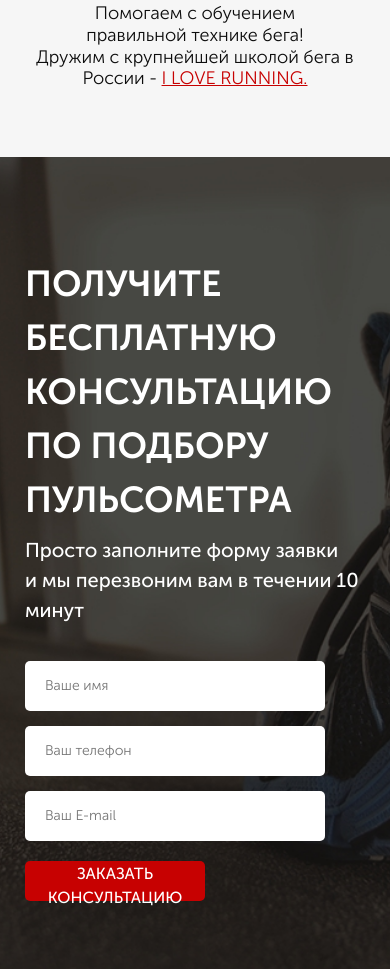
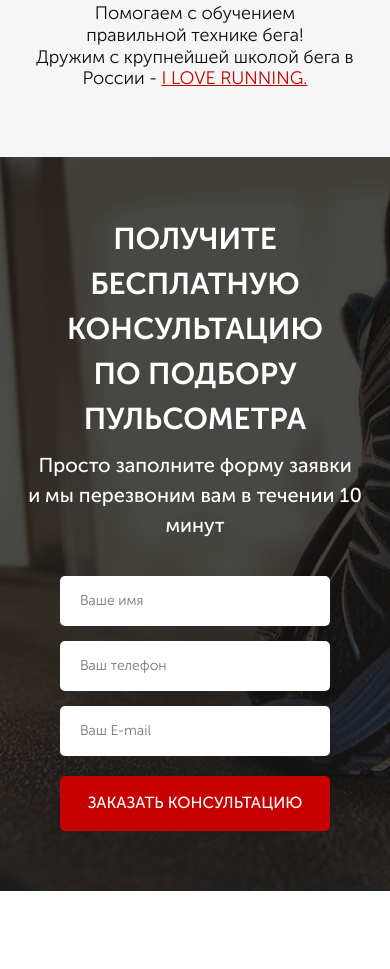
Before and after one commit to l1kholetov/pulse, a website: page src/index.html in a window 390 px wide. Shown: the part 1644-2613 px from the top of the page. After the commit the page ends 2535 px from the top, so only its background shows below. Drawn offline with Linux system fonts and the light colour scheme.

Commit message:
add adaptive layout for section consultation including feed form

```diff
--- a/src/sass/blocks/_buttons.scss
+++ b/src/sass/blocks/_buttons.scss
@@ -39,5 +39,12 @@
 			width: 240px;
 			height: 50px;
 		}
+
+		&_submit {
+			width: 100%;
+			height: 55px;
+
+			font-size: 16px;
+		}
 	}
 }
--- a/src/sass/blocks/_consultation.scss
+++ b/src/sass/blocks/_consultation.scss
@@ -22,3 +22,13 @@
 		color: #fff;
 	}
 }
+
+@media (max-width: 575px) {
+	.consultation {
+		padding: 60px 0;
+
+		&__descr {
+			text-align: center;
+		}
+	}
+}
--- a/src/sass/blocks/_forms.scss
+++ b/src/sass/blocks/_forms.scss
@@ -22,3 +22,11 @@
 		}
 	}
 }
+
+@media (max-width: 575px) {
+	.feed-form {
+		margin: 0 auto;
+		margin-top: 36px;
+		width: 270px;
+	}
+}
--- a/src/sass/blocks/_titles.scss
+++ b/src/sass/blocks/_titles.scss
@@ -13,3 +13,12 @@
 		text-align: left;
 	}
 }
+
+@media (max-width: 575px) {
+	.title {
+		&_left {
+			font-size: 30px;
+			text-align: center;
+		}
+	}
+}
```
Also changed, not shown: src/css/style.min.css.
